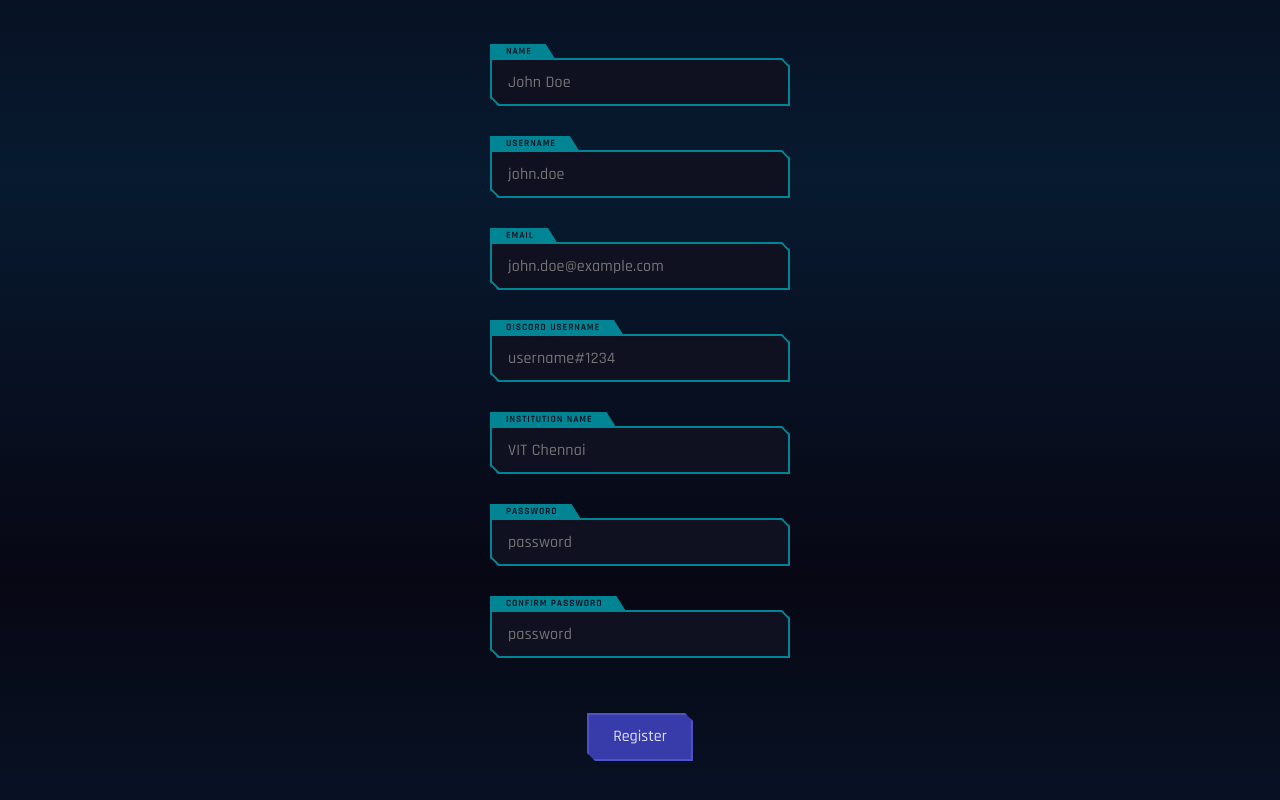
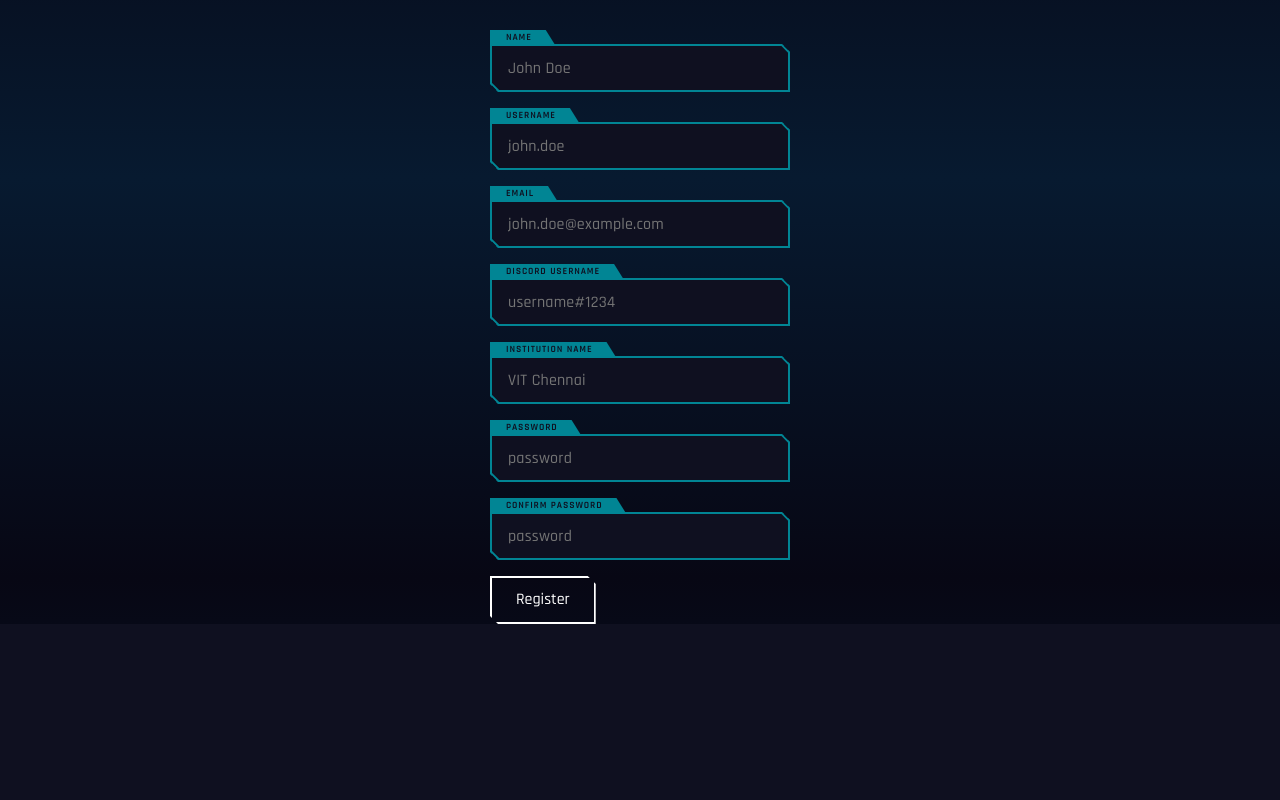
Before and after one commit to ishivanshgoel/Paradox-2021, a React (Create React App) app in the folder client/: page /register in a window 1280 px wide. Shown: the part 222-1022 px from the top of the page. After the commit the page ends 846 px from the top, so only its background shows below. Built offline with nearby package versions, Linux system fonts and the light colour scheme.

Commit message:
Made form working

```diff
--- a/client/src/components/Register/Register.js
+++ b/client/src/components/Register/Register.js
@@ -88,8 +88,8 @@ function Register() {
       else {
         setMessage({
           display: true,
-          color: 'blue',
-          message: 'You are already registered!! Please try logging in'
+          color: 'red',
+          message: 'You are already registered or Some Internal Server Error !!'
         })
       }
     } catch(err){
@@ -107,7 +107,11 @@ function Register() {
     !user?(
 
     <div className="register_container">
+      <form onSubmit={handleSubmit}>
         <h1>REGISTER</h1>
+          {
+            message.display ? (<p style={{ color:message.color }}>{message.message}</p>):(null)
+          }
             <div className="editor-field editor-field__textbox">
               <div className="editor-field__label-container">
                 <label className="editor-field__label">Name</label>
@@ -164,11 +168,12 @@ function Register() {
                 <input type="password" className="editor-field__input" placeholder="password" required onChange={(event) => setcPassword(event.target.value)} />
               </div>
             </div>
-            <div className="btn--primary mt-4">
-              <div className="btn__container">
+            {/* <div /className="btn--primary mt-4"> */}
+              <button type="submit" className="btn__container">
                 Register
-              </div>
-            </div>
+              </button>
+            {/* </div> */}
+            </form>
         </div>
     ):(
       <div>
```
